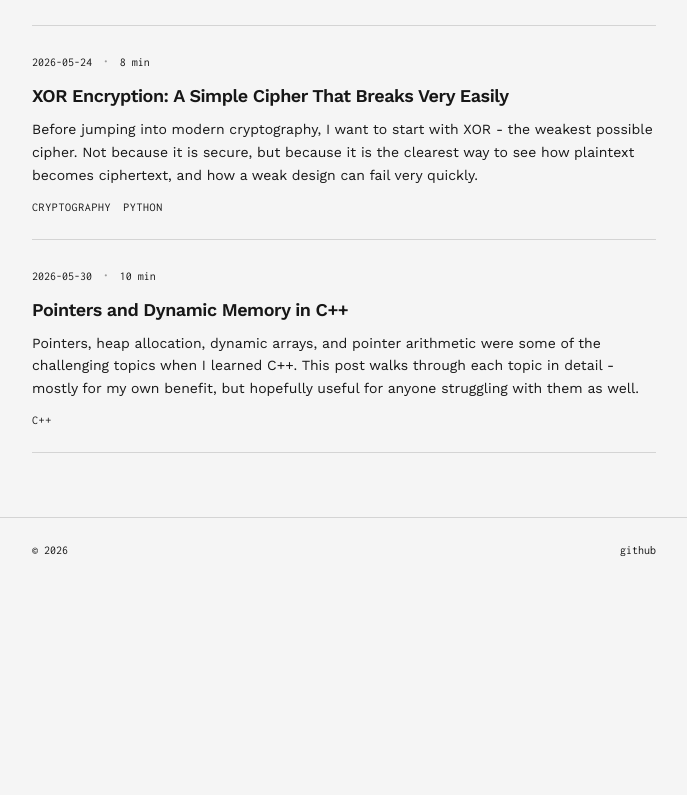
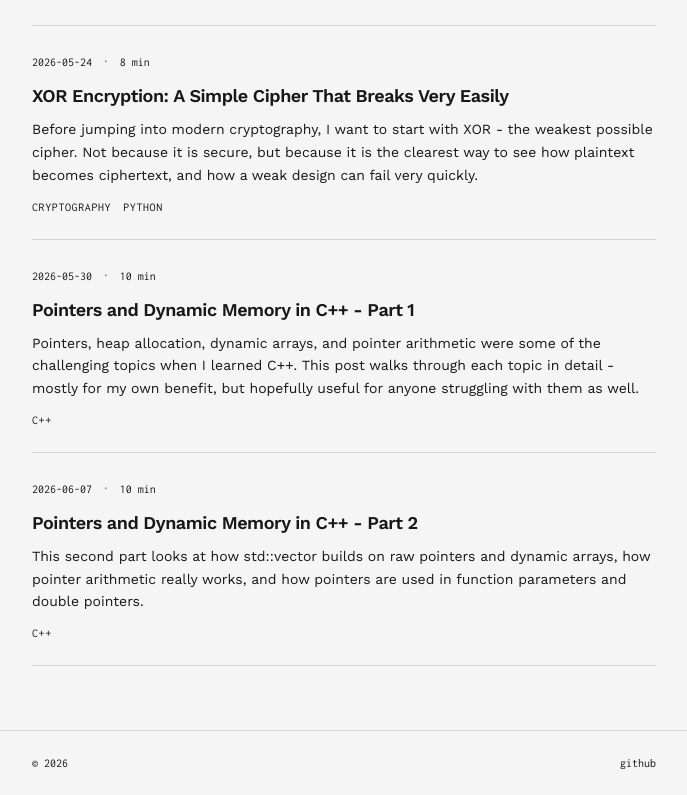
Before and after one commit to n0as-ark/logbook, a React (Vite) app: page /logbook/blog in a window 1280 px wide. Shown: the part 486-1281 px from the top of the page, without its empty margins (296-983 px from the left). Before the commit the page ends 1068 px from the top, so only its background shows below. Built offline with nearby package versions, Linux system fonts and the light colour scheme; the HTML template or start-up script is replaced by a standard one.

Commit message:
Update posts.ts

```diff
--- a/src/data/posts.ts
+++ b/src/data/posts.ts
@@ -120,8 +120,8 @@ Even though XOR is weak on its own, it is not useless. XOR still appears inside
 That is exactly why I think it is worth building from scratch. If you understand how a simple scheme like XOR works, it becomes much easier to see why modern encryption needs things like large key sizes, key derivation, and stronger cipher structure.
 > → **Next up:** We'll look at multi-byte XOR with a repeating key - a step up from single-byte, but still breakable with a technique called frequency analysis.`,
   },
-  {title: "Pointers and Dynamic Memory in C++",
-   slug: "pointers-and-dynamic-memory-in-cpp",
+  {title: "Pointers and Dynamic Memory in C++ - Part 1",
+   slug: "pointers-and-dynamic-memory-in-cpp-part1",
    date:"2026-05-30",
    tags: ["C++"],
    excerpt: "Pointers, heap allocation, dynamic arrays, and pointer arithmetic were some of the challenging topics when I learned C++. This post walks through each topic in detail - mostly for my own benefit, but hopefully useful for anyone struggling with them as well.",
@@ -235,4 +235,37 @@ With a heap array, the size can be based on runtime input, not just compile time
 ## What Comes Next
 This first part focuses on the fundamentals: what pointers are, how they behave on the stack, and how they interact with heap allocation and dynamic arrays. The next part covers \`std::vector\`, pointer arithmetic, and the role of pointers in function interfaces and double pointers.`,
   },
+  {title: "Pointers and Dynamic Memory in C++ - Part 2",
+   slug: "pointers-and-dynamic-memory-in-cpp-part1",
+   date:"2026-06-07",
+   tags: ["C++"],
+   excerpt: "This second part looks at how std::vector builds on raw pointers and dynamic arrays, how pointer arithmetic really works, and how pointers are used in function parameters and double pointers.",
+   readTime: "10 min",
+   content: `The first part covered basic pointers, stack and heap memory, and raw dynamic arrays. This second part looks at how \`std::vector\` builds on those ideas, how pointer arithmetic actually works, and how pointers are used in function interfaces and double pointers.
+## Vectors, the Standard Library Solution
+Manually managing resizable arrays is error prone. The C++ Standard Library provides \`std::vector\`, which handles dynamic storage management automatically:
+\`\`\`c++
+#include <vector>
+using namespace std;
+
+int main() {
+    vector<int> v;
+
+    for (int i = 0; i < 100; i++) {
+        v.push_back(i * 100);      // appends to the vector, resizes automatically
+    }
+
+    for (int i = 0; i < v.size(); i++) {
+        cout << v[i] << endl;
+    }
+
+    for (int val : v) {
+        cout << val << endl;
+    }
+}
+\`\`\`
+Vectors provide dynamic resizing, convenient iteration, and automatic cleanup when they go out of scope. In modern C++, \`std::vector\` is usually the default choice over raw dynamic arrays unless a very specific reason exists to do otherwise.
+## Pointer Arithmetic
+`,
+  },
 ];
```
